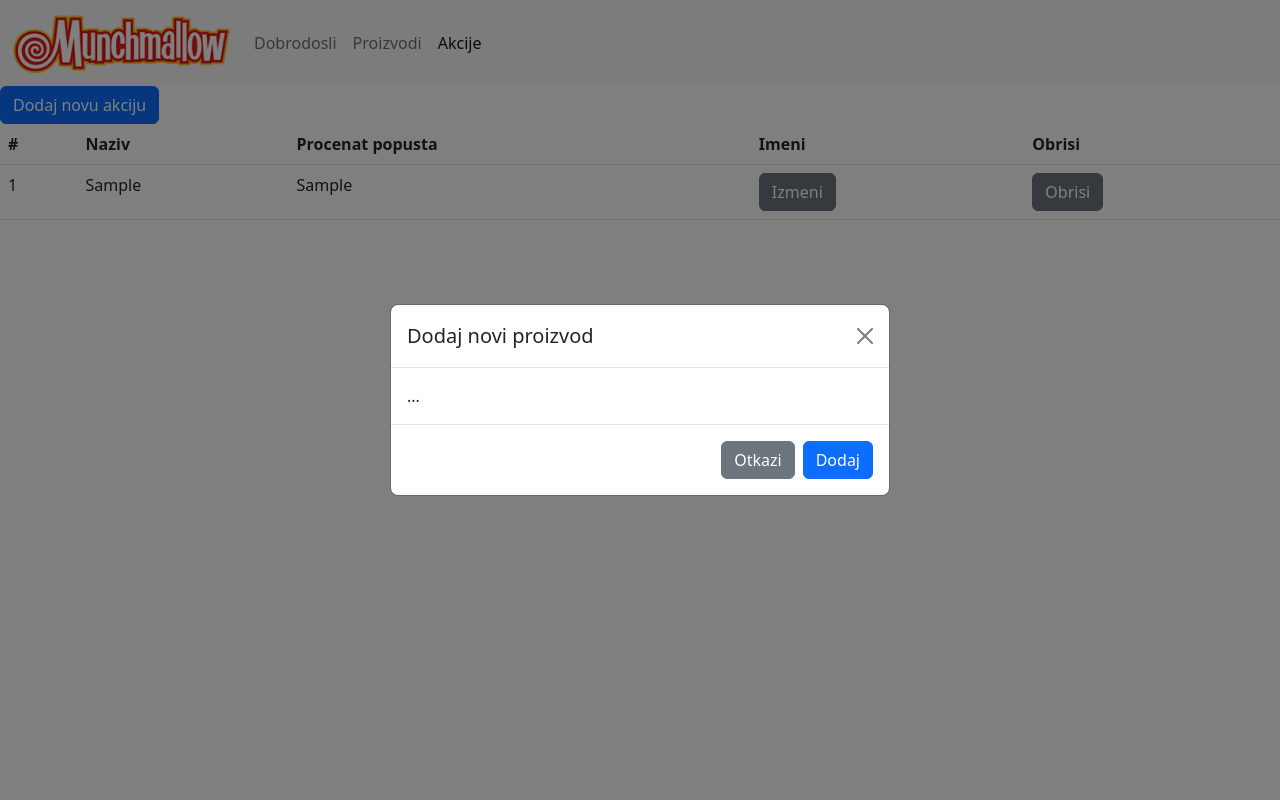
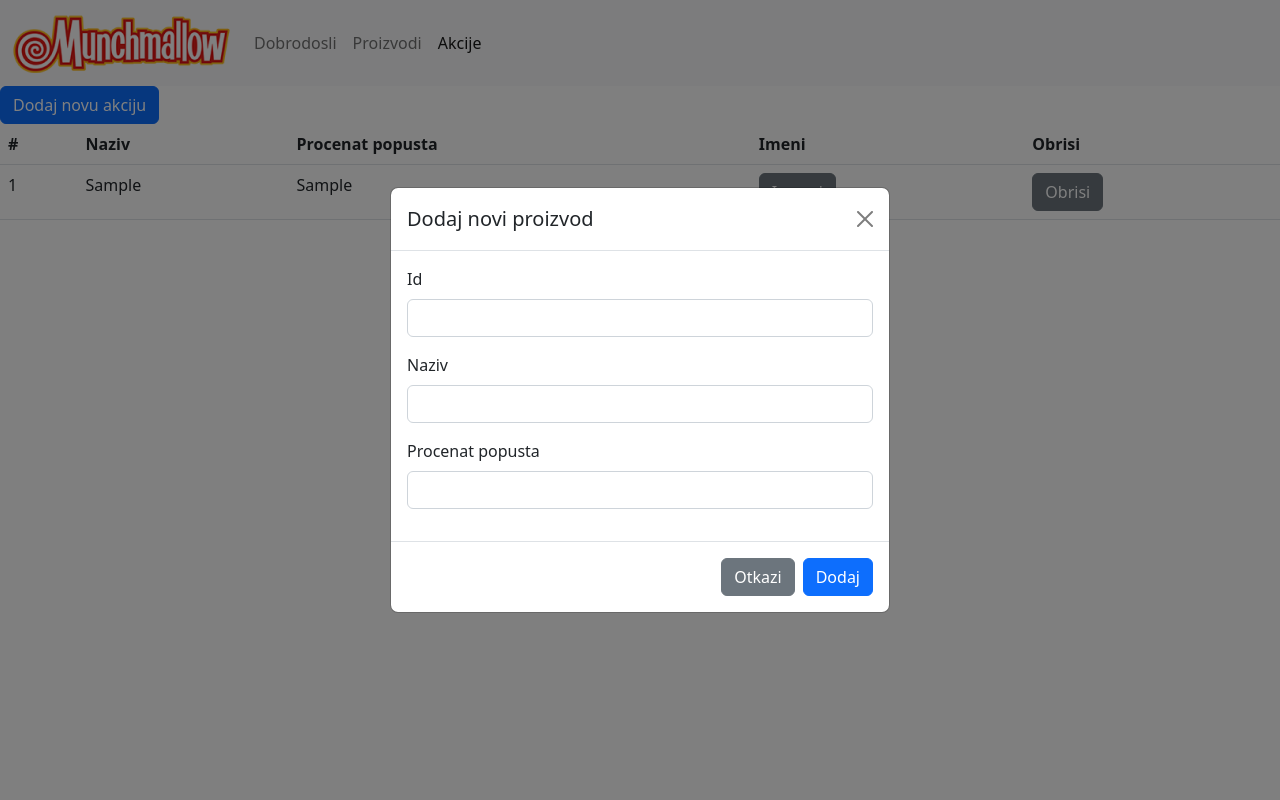
Before and after one commit to stefanbozovic/munch, a PHP site: page /akcije.php in a window 1280 px wide, after a click on "Dodaj novu akciju". Run offline with PHP 8.4, Linux system fonts and the light colour scheme; tables that the repository leaves empty or names only in its code hold one stand-in row (values such as "Sample post").

Commit message:
Dodat HTML i JS za formu za dodavanje akcije

```diff
--- a/akcije.php
+++ b/akcije.php
@@ -32,7 +32,6 @@ if ($result->num_rows == 0) {
     <a class="navbar-brand" href="index.php">
       <img class="munchlogo" src="assets/images/munchmallow_logo.png" alt="logo proizvoda Munchmallow">
     </a>
-
     <button class="navbar-toggler" type="button" data-bs-toggle="collapse" data-bs-target="#navbarSupportedContent" aria-controls="navbarSupportedContent" aria-expanded="false" aria-label="Toggle navigation">
       <span class="navbar-toggler-icon"></span>
     </button>
@@ -55,22 +54,33 @@ if ($result->num_rows == 0) {
 <button type="button" class="btn btn-primary" data-bs-toggle="modal" data-bs-target="#dodaj">
   Dodaj novu akciju
 </button>
-
-
 <div class="modal fade" id="dodaj" tabindex="-1" aria-labelledby="dodajLabel" aria-hidden="true">
   <div class="modal-dialog modal-dialog-centered modal-dialog-scrollable"">
     <div class="modal-content">
+      <form  action="#" method="post" id="dodajForm">
         <div class="modal-header">
         <h1 class="modal-title fs-5" id="dodajLabel">Dodaj novi proizvod</h1>
         <button type="button" class="btn-close" data-bs-dismiss="modal" aria-label="Close"></button>
       </div>
       <div class="modal-body">
-        ...
+        <div class="mb-3">
+            <label for="id" class="form-label">Id</label>
+            <input type="text" class="form-control" name="Id" id="id">
+        </div>
+        <div class="mb-3">
+            <label for="naziv" class="form-label">Naziv</label>
+            <input type="text" class="form-control" name="Naziv" id="naziv">
+        </div>
+        <div class="mb-3">
+            <label for="procenat_popusta" class="form-label">Procenat popusta</label>
+            <input type="text" class="form-control" name="ProcenatPopusta" id="procenat_popusta">
+        </div>
       </div>
       <div class="modal-footer">
         <button type="button" class="btn btn-secondary" data-bs-dismiss="modal">Otkazi</button>
-        <button type="button" class="btn btn-primary">Dodaj</button>
+        <button  id="btnDodaj"  type="submit" class="btn btn-primary">Dodaj</button>
       </div>
+      </form>
     </div>
   </div>
 </div>
@@ -81,8 +91,8 @@ if ($result->num_rows == 0) {
         <h1 class="modal-title fs-5" id="izmeniLabel">Izmeni proizvod</h1>
         <button type="button" class="btn-close" data-bs-dismiss="modal" aria-label="Close"></button>
       </div>
-      <div class="modal-body">
-        ...
+      <div class="modal-body izmeniovde">
+
       </div>
       <div class="modal-footer">
         <button type="button" class="btn btn-secondary" data-bs-dismiss="modal">Otkazi</button>
@@ -98,7 +108,7 @@ if ($result->num_rows == 0) {
         <h1 class="modal-title fs-5" id="obrisiLabel">Obrisi prozivod</h1>
         <button type="button" class="btn-close" data-bs-dismiss="modal" aria-label="Close"></button>
       </div>
-      <div class="modal-body">
+      <div class="modal-body obrisiovde">
         ...
       </div>
       <div class="modal-footer">
@@ -134,12 +144,14 @@ if ($result->num_rows == 0) {
                         Obrisi
                 </button>
             </td>
-
         </tr>
     <?php
     } ?>
   </tbody>
 </table>
 
+
+<script src="https://ajax.googleapis.com/ajax/libs/jquery/3.3.1/jquery.min.js"></script>
+<script src="js/main.js"></script>
 </body>
 </html>
--- /dev/null
+++ b/js/main.js
@@ -0,0 +1,14 @@
+$("#dodajForm").submit(function (event) {
+    event.preventDefault();
+    const $form = $(this);
+    const $inputs = $form.find("input, select, button");
+    const $serializedData = $form.serialize();
+
+    let obj = $form.serializeArray().reduce(function (json, { name, value }) {
+      json[name] = value;
+      return json;
+    }, {});
+    console.log(obj);
+    $inputs.prop("disabled", true);
+
+});
--- a/proizvodi.php
+++ b/proizvodi.php
@@ -121,7 +121,6 @@ if ($result->num_rows == 0) {
     </tr>
   </thead>
   <tbody>
-
     <?php  while ($red = $result->fetch_array()) { ?>
         <tr>
             <td><?php echo $red["proizvod_id"] ?></td>
@@ -138,7 +137,6 @@ if ($result->num_rows == 0) {
                     Obrisi
                 </button>
            </td>
-
         </tr>
     <?php
     } ?>
```
Lines whose indentation alone changed are shown as unchanged.
